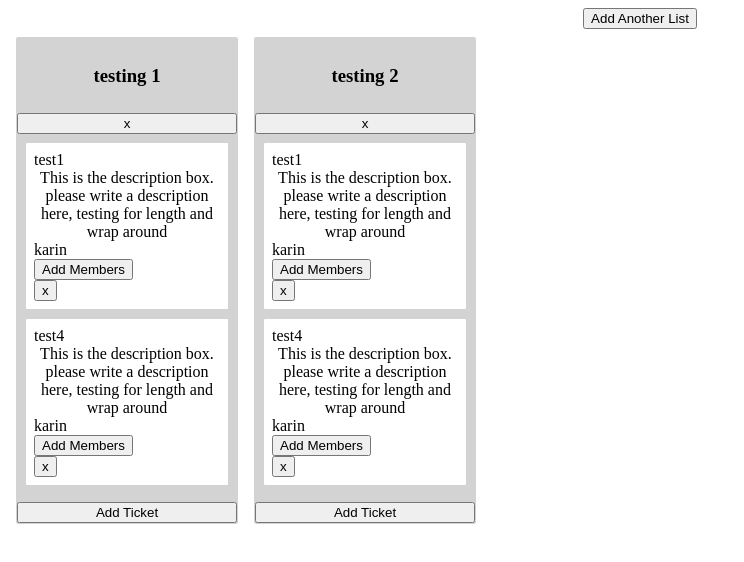
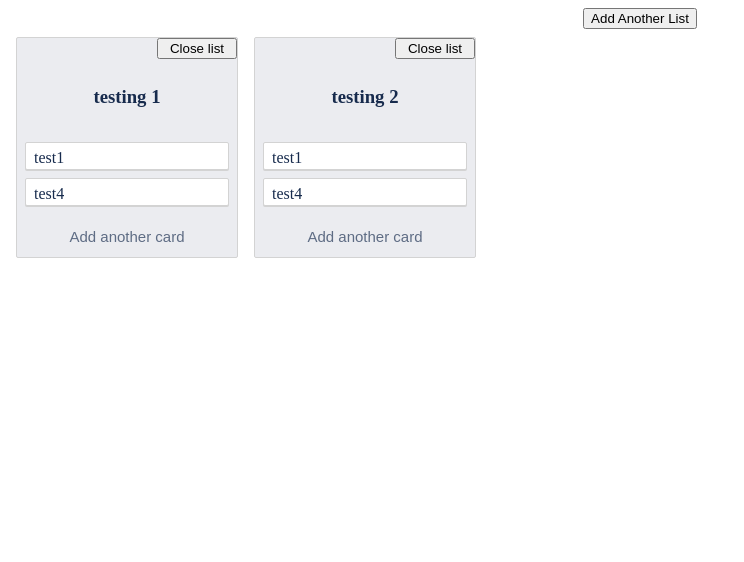
Before and after one commit to enigmatikme/kanban_board, a React (Create React App) app: page / in a window 1280 px wide. Shown: the top 562 px of the page, without its empty margins (0-744 px from the left). Built offline with nearby package versions, Linux system fonts and the light colour scheme.

Commit message:
dynamic ticket modal implemented, basic stylings for ticket info

```diff
--- a/src/App.js
+++ b/src/App.js
@@ -6,8 +6,10 @@ import { DragDropContext } from 'react-beautiful-dnd';
 import styled from 'styled-components';
 import users from './components/user';
 
+
 const Container = styled.div`
   display: flex;
+  align-items: flex-start;
 `;
 
 function App() {
--- a/src/components/List.jsx
+++ b/src/components/List.jsx
@@ -5,17 +5,49 @@ import users from './user';
 import { Droppable } from 'react-beautiful-dnd';
 import styled from 'styled-components';
 
+const AddTixBtn = styled.button`
+  // border: none;
+  // background: none;
+  // padding: 13px;
+  // font-size: 15px;
+
+  border: none;
+  background: none;
+  font-size: 15px;
+
+  border-radius: 3px;
+  color: #5e6c84;
+  display: block;
+  flex: 1 0 auto;
+  margin: 2px 8px 8px 8px;
+  padding: 4px 8px;
+  position: relative;
+  text-decoration: none;
+  -webkit-user-select: none;
+  -moz-user-select: none;
+  -ms-user-select: none;
+  user-select: none;
+`;
 
 const Container = styled.div`
   margin: 8px;
   border: 1px solid lightgrey;
   border-radius: 2px;
   width: 220px;
-  background: lightgrey;
+  background: #ebecf0;
 
   // created a flex box where children are aligned vertically
   display: flex;
   flex-direction: column;
+
+  &:hover ${AddTixBtn} {
+    background-color: rgba(9,30,66,.08);
+    color: #091e42;
+
+    // box-shadow: inset 5em 1em #42526e;
+    // box-shadow: inset 5em 1em gold;
+    // box-shadow: 5px 5px black;
+  }
 `;
 
 const Title = styled.h3`
@@ -25,11 +57,17 @@ const Title = styled.h3`
 const TaskList = styled.div`
   padding: 8px;
   transition: background-color 0.2s ease;
-  background-color: ${props => (props.isDraggingOver ? "skyblue" : "lightgrey")};
+  background-color: ${props => (props.isDraggingOver ? "skyblue" : "#ebecf0")};
 
   flex-grow: 1;
-  min-height: 100px;
 `;
+
+const ListButton = styled.button`
+  width: 80px;
+  align-self: flex-end;
+`;
+
+
 
 function List({currentListIndex, list, addTicket, updateUsers, deleteTicket, lists, setLists}) {
   const [showModal, toggleModal] = useState(false);
@@ -42,8 +80,8 @@ function List({currentListIndex, list, addTicket, updateUsers, deleteTicket, lis
 
   return (
     <Container>
+      <ListButton onClick={deleteList}>Close list</ListButton>
       <Title> {list.listName} </Title>
-      <button onClick={deleteList}>x</button>
       <Droppable droppableId={`${currentListIndex}`}>
         {(provided, snapshot) => (
           <TaskList
@@ -64,7 +102,7 @@ function List({currentListIndex, list, addTicket, updateUsers, deleteTicket, lis
         )}
       </Droppable>
       <Modal showModal={showModal} addTicket={addTicket} currentListIndex={currentListIndex} toggleModal={toggleModal} />
-      <button class="add_tix_btn" type="submit" onClick={() => toggleModal(!showModal)}>Add Ticket</button>
+      <AddTixBtn class="add_tix_btn" type="submit" onClick={() => toggleModal(!showModal)}>Add another card</AddTixBtn>
   </Container>
   )
 }
--- a/src/components/Ticket.jsx
+++ b/src/components/Ticket.jsx
@@ -2,9 +2,10 @@ import React, { useState } from 'react';
 import { Draggable } from 'react-beautiful-dnd';
 import styled from 'styled-components';
 
+
 const Container = styled.div`
 border: 1px solid lightgrey;
-  padding: 8px;
+padding: 6px 8px 2px;
 margin-bottom: 8px;
 border-radius: 2px;
 background-color: ${props => (props.isDragging ? "lightgreen" : "white")};
@@ -12,18 +13,35 @@ const Container = styled.div`
 display: flex;
 flex-direction: column;
 align-items: flex-start;
+text-align: left;
 
+box-shadow: 0px 1px lightgrey;
 `;
+
+const RemoveTicketButton = styled.button`
+  align-self: flex-end;
+`;
+
+const AssignedUsers = styled.div`
+  display: flex;
+`;
+
+
 function Ticket({title, description, assignedTo, ticketIndex, users, updateUsers, currentListIndex, lists, setLists}) {
   const [selectedUser, setValue] = useState('');
   const [showModal, toggleModal] = useState(false);
+  const [showTicket, toggleTicket] = useState(false);
 
   const handleSubmit = (e) => {
     e.preventDefault();
+    e.stopPropagation();
+
     updateUsers(currentListIndex, selectedUser, ticketIndex)
   }
 
   const handleChange = (e) => {
+    // e.stopPropagation();
+
     setValue(e.target.value)
   }
 
@@ -36,27 +54,37 @@ function Ticket({title, description, assignedTo, ticketIndex, users, updateUsers
     setLists(newList);
   }
 
+  const setTicket = (e) => {
+    if (e.target.nodeName === 'SELECT' || e.target.nodeName === 'BUTTON') {
+      return;
+    }
+    toggleTicket(!showTicket);
+  }
+
   return (
     <Draggable
       draggableId={`${currentListIndex}-${ticketIndex}`}
       index={ticketIndex}
     >
       {provided => (
-        <Container className="Container"
+        <Container onClick={(e) => setTicket(e)}  className="Container"
           {...provided.draggableProps}
           {...provided.dragHandleProps}
           ref={provided.innerRef}
         >
         <div className="ticket_header">{title}</div>
+        {
+          showTicket?
+          <div className="tester">
+          <RemoveTicketButton onClick={change}>x</RemoveTicketButton>
               <div>{description}</div>
-      <div className="assigned_users_wrapper">
+              <AssignedUsers>
                 { assignedTo && assignedTo.map((user, i) => {
                   return <div className="assigned_user" key={i}> {user} </div>
                   })
                 }
-      </div>
-      <button onClick={() => toggleModal(!showModal)}>Add Members</button>
-      <button onClick={change}>x</button>
+              </AssignedUsers>
+              <button onClick={(e) => {e.stopPropagation(); toggleModal(!showModal)}}>Add Members</button>
               {
                 showModal ?
                 <form onSubmit={handleSubmit}>
@@ -76,8 +104,10 @@ function Ticket({title, description, assignedTo, ticketIndex, users, updateUsers
               </form> :
                 null
         }
+        </div> : null }
     </Container>
       )}
+
     </Draggable>
   )
 }
--- a/src/index.css
+++ b/src/index.css
@@ -47,3 +47,8 @@ code {
 .assigned_user {
   margin-right: 8px;
 } */
+
+body {
+  color: #172b4d;
+
+}
```
Lines whose indentation alone changed are shown as unchanged.
